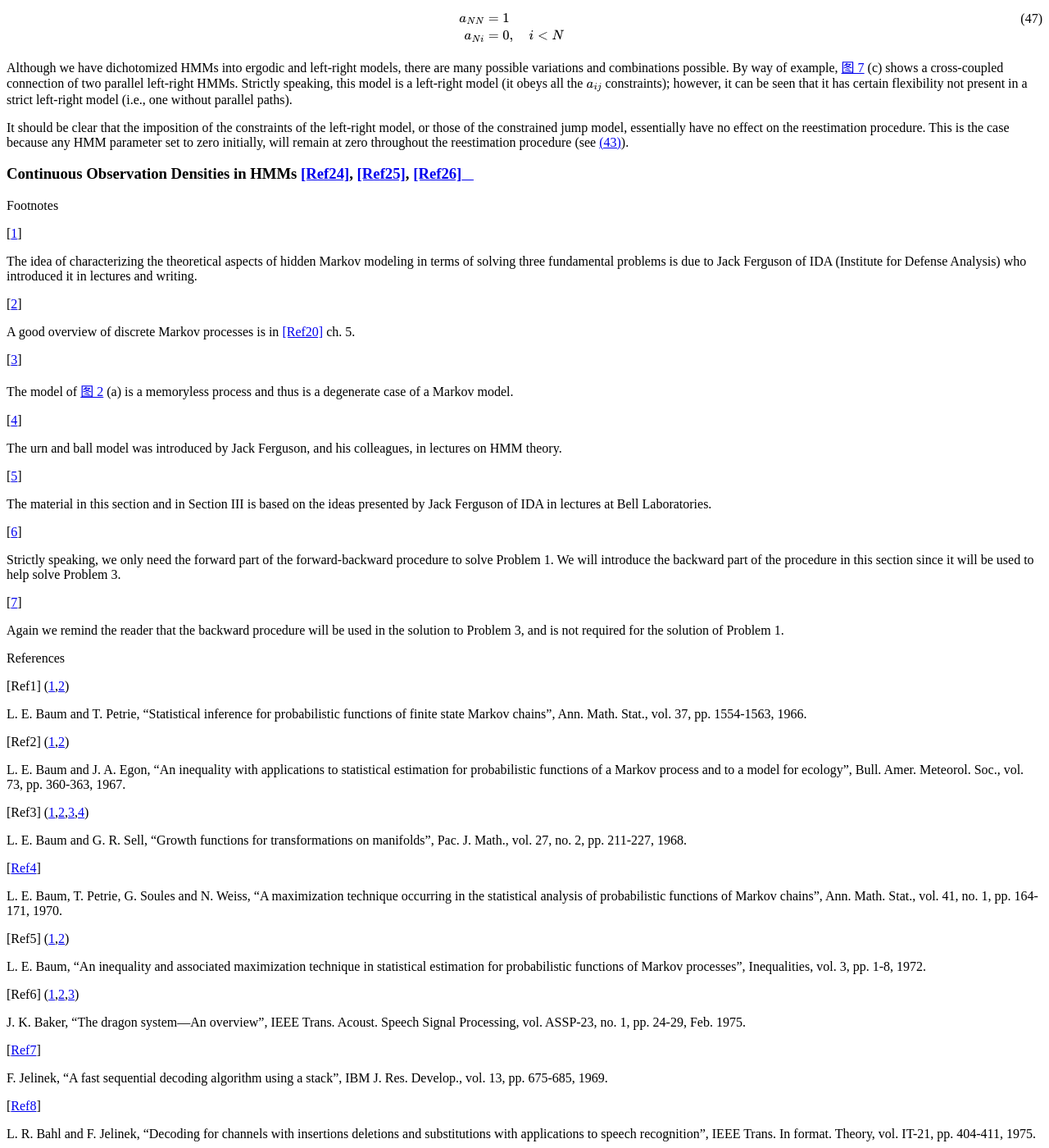
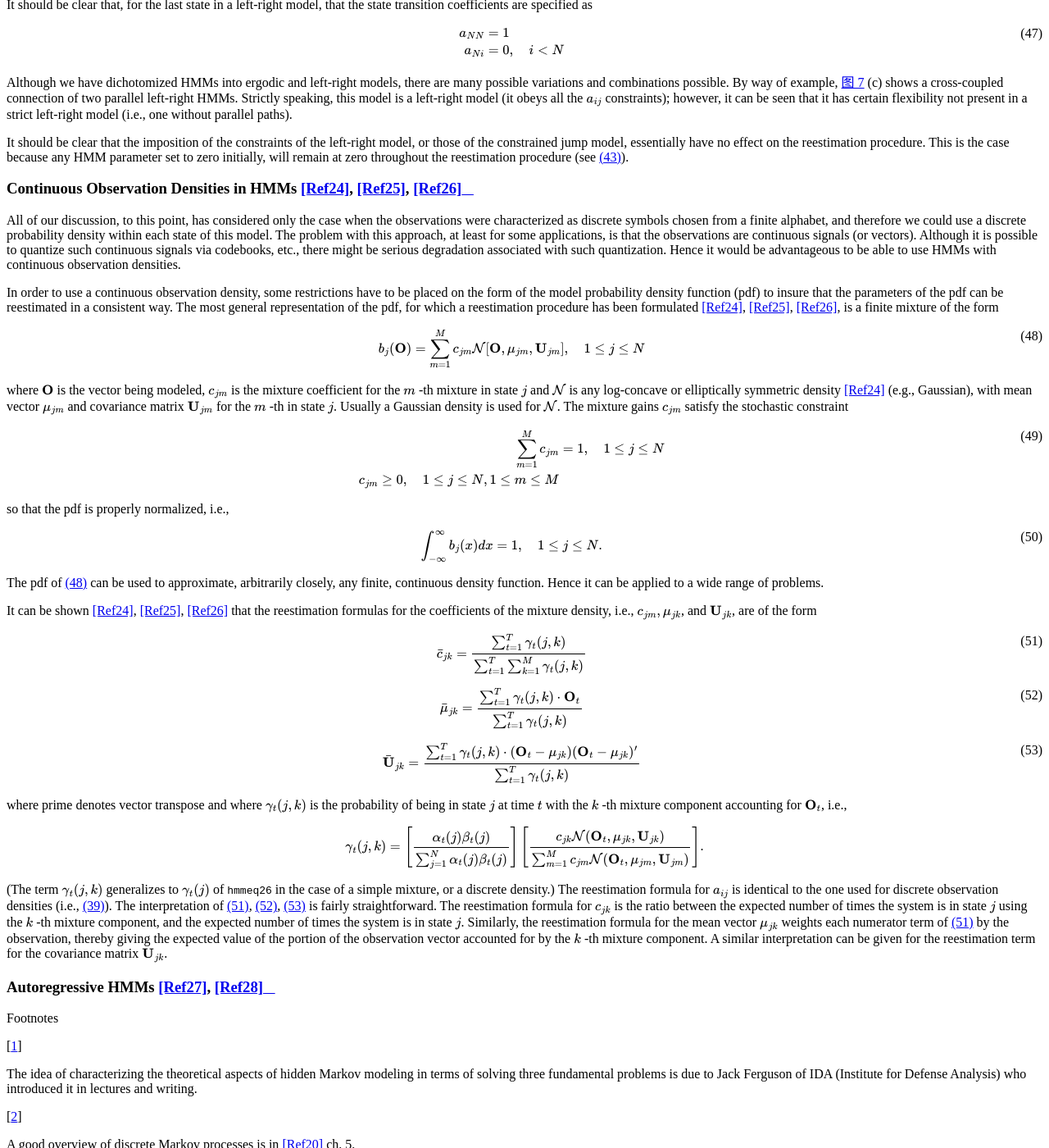
Before and after one commit to ufengger/bibtex-all, a Sphinx documentation site: the page built from docs/Rabiner_tutor_HMM.rst, in a window 1280 px wide and 1400 px high, scrolled down 15448 px. Shown: the whole window at 82% size. Built offline with Sphinx 7.4.7 and the Read the Docs theme 2.0.0, drawn with Linux system fonts in a browser that asks for light colours; some of the changed text lies outside the part shown.

Commit message:
continuous densities for HMMs

```diff
--- a/docs/Rabiner_tutor_HMM.rst
+++ b/docs/Rabiner_tutor_HMM.rst
@@ -1120,6 +1120,95 @@ initially, will remain at zero throughout the reestimation procedure (see
 Continuous Observation Densities in HMMs [Ref24]_, [Ref25]_, [Ref26]_
 ~~~~~~~~~~~~~~~~~~~~~~~~~~~~~~~~~~~~~~~~~~~~~~~~~~~~~~~~~~~~~~~~~~~~~
 
+All of our discussion, to this point, has considered only the case when the
+observations were characterized as discrete symbols chosen from a finite
+alphabet, and therefore we could use a discrete probability density within each
+state of this model. The problem with this approach, at least for some
+applications, is that the observations are continuous signals (or vectors).
+Although it is possible to quantize such continuous signals via codebooks, etc.,
+there might be serious degradation associated with such quantization. Hence it
+would be advantageous to be able to use HMMs with continuous observation
+densities.
+
+In order to use a continuous observation density, some restrictions have to be
+placed on the form of the model probability density function (pdf) to insure
+that the parameters of the pdf can be reestimated in a consistent way. The most
+general representation of the pdf, for which a reestimation procedure has been
+formulated [Ref24]_, [Ref25]_, [Ref26]_, is a finite mixture of the form
+
+.. math::
+   b_j(\mathbf{O}) = \sum_{m = 1}^M c_{jm} \mathcal{N} [\mathbf{O}, {\mu}_{jm}, \mathbf{U}_{jm}], \quad 1 \leq j \leq N
+   :label: hmmeq49
+
+where :math:`\mathbf{O}` is the vector being modeled, :math:`c_{jm}` is the
+mixture coefficient for the :math:`m` -th mixture in state :math:`j` and
+:math:`\mathcal{N}` is any log-concave or elliptically symmetric density
+[Ref24]_ (e.g., Gaussian), with mean vector :math:`\mu_{jm}` and covariance
+matrix :math:`\mathbf{U}_{jm}` for the :math:`m` -th in state :math:`j`. Usually
+a Gaussian density is used for :math:`\mathcal{N}`. The mixture gains
+:math:`c_{jm}` satisfy the stochastic constraint
+
+.. math::
+   \sum_{m = 1}^M c_{jm} &= 1, \quad 1 \leq j \leq N \\
+   c_{jm} \geq 0, \quad 1 \leq j \leq N, 1 \leq m \leq M
+   :label: hmmeq50
+
+so that the pdf is properly normalized, i.e.,
+
+.. math::
+   \int_{-\infty}^{\infty} b_j(x) dx = 1, \quad 1 \leq j \leq N.
+   :label: hmmeq51
+
+The pdf of :eq:`hmmeq49` can be used to approximate, arbitrarily closely, any
+finite, continuous density function. Hence it can be applied to a wide range of
+problems.
+
+It can be shown [Ref24]_, [Ref25]_, [Ref26]_ that the reestimation formulas for
+the coefficients of the mixture density, i.e., :math:`c_{jm}, \mu_{jk}`, and
+:math:`\mathbf{U}_{jk}`, are of the form
+
+.. math::
+   \bar{c}_{jk} = \dfrac{\sum_{t = 1}^T \gamma_t(j, k)}{\sum_{t = 1}^T \sum_{k = 1}^M \gamma_t(j, k)}
+   :label: hmmeq52
+
+.. math::
+   \bar{\mu}_{jk} = \dfrac{\sum_{t = 1}^T \gamma_t(j, k) \cdot \mathbf{O}_t}{\sum_{t = 1}^T \gamma_t(j, k)}
+   :label: hmmeq53
+
+.. math::
+   \bar{\mathbf{U}}_{jk} = \dfrac{\sum_{t = 1}^T \gamma_t(j, k) \cdot (\mathbf{O}_t - \mathbf{\mu}_{jk})(\mathbf{O}_t - \mathbf{\mu}_{jk})^{\prime}}{\sum_{t = 1}^T \gamma_t(j, k)}
+   :label: hmmeq54
+
+where prime denotes vector transpose and where :math:`\gamma_t(j, k)` is the
+probability of being in state :math:`j` at time :math:`t` with the :math:`k` -th
+mixture component accounting for :math:`\mathbf{O}_t`, i.e.,
+
+.. math::
+   \gamma_t(j, k) =
+   \left[
+   \dfrac{\alpha_t(j) \beta_t(j)}{\sum_{j = 1}^N \alpha_t(j) \beta_t(j)}
+   \right]
+   \left[
+   \dfrac{c_{jk} \mathcal{N}(\mathbf{O}_t, \mu_{jk}, \mathbf{U}_{jk})}{\sum_{m = 1}^M c_{jm} \mathcal{N}(\mathbf{O}_t, \mu_{jm}, \mathbf{U}_{jm})}
+   \right].
+
+(The term :math:`\gamma_t(j, k)` generalizes to :math:`\gamma_t(j)` of
+:eq:`hmmeq26` in the case of a simple mixture, or a discrete density.) The
+reestimation formula for :math:`a_{ij}` is identical to the one used for
+discrete observation densities (i.e., :eq:`hmmeq40`). The interpretation of
+:eq:`hmmeq52`, :eq:`hmmeq53`, :eq:`hmmeq54` is fairly straightforward. The
+reestimation formula for :math:`c_{jk}` is the ratio between the expected number
+of times the system is in state :math:`j` using the :math:`k` -th mixture
+component, and the expected number of times the system is in state :math:`j`.
+Similarly, the reestimation formula for the mean vector :math:`\mu_{jk}` weights
+each numerator term of :eq:`hmmeq52` by the observation, thereby giving the
+expected value of the portion of the observation vector accounted for by the
+:math:`k` -th mixture component. A similar interpretation can be given for the
+reestimation term for the covariance matrix :math:`\mathbf{U}_{jk}`.
+
+Autoregressive HMMs [Ref27]_, [Ref28]_
+~~~~~~~~~~~~~~~~~~~~~~~~~~~~~~~~~~~~~~
+
 .. rubric:: Footnotes
 
 .. [#hmm1] The idea of characterizing the theoretical aspects of hidden Markov
```
